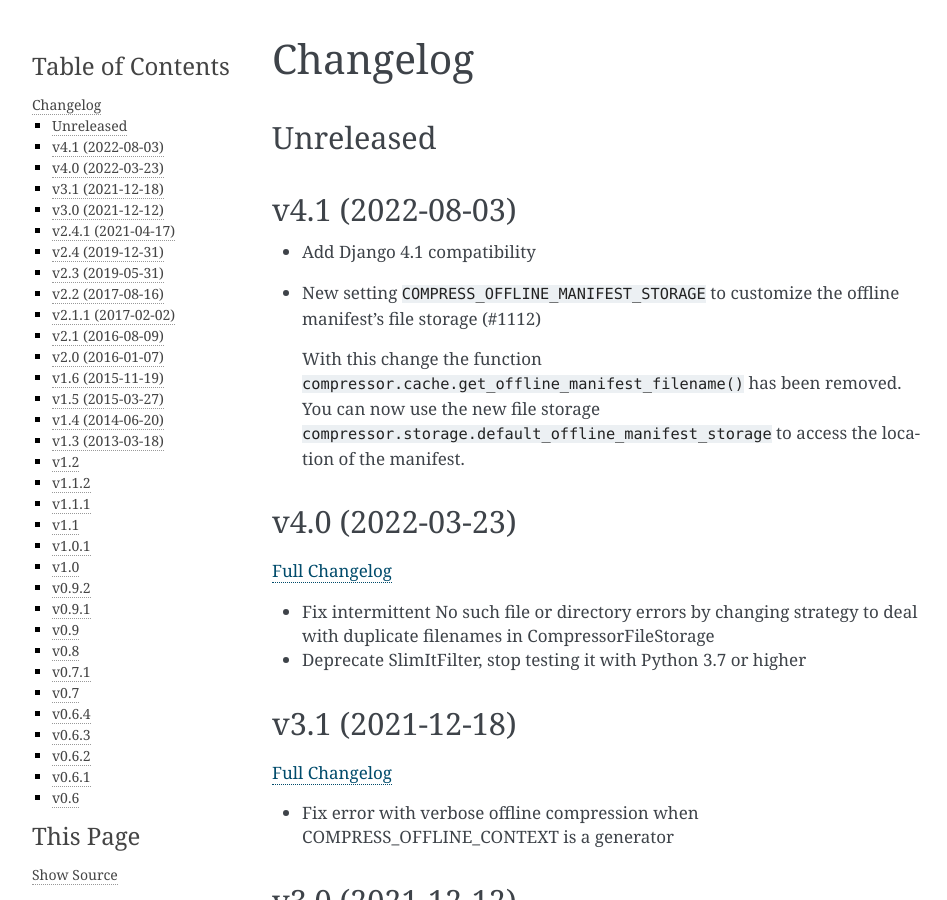
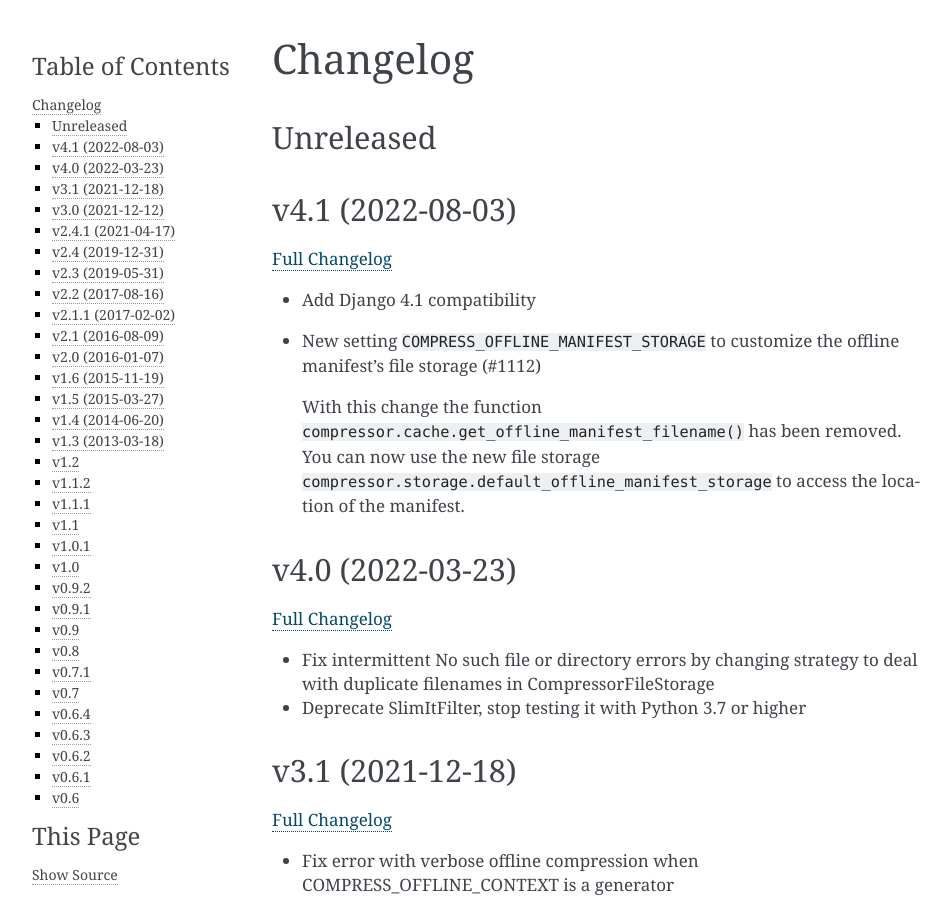
Before and after one commit to django-compressor/django-compressor, a Sphinx documentation site: the page built from docs/changelog.txt, in a window 1280 px wide and 900 px high. Shown: the whole window, without its empty margins (148-1095 px from the left). Built offline with Sphinx 7.4.7, drawn with Linux system fonts in a browser that asks for light colours.

Commit message:
Update changelog.txt

```diff
--- a/docs/changelog.txt
+++ b/docs/changelog.txt
@@ -6,6 +6,8 @@ Unreleased
 
 v4.1 (2022-08-03)
 -----------------
+
+`Full Changelog <https://github.com/django-compressor/django-compressor/compare/4.0...4.1>`_
 
 - Add Django 4.1 compatibility
 
```
